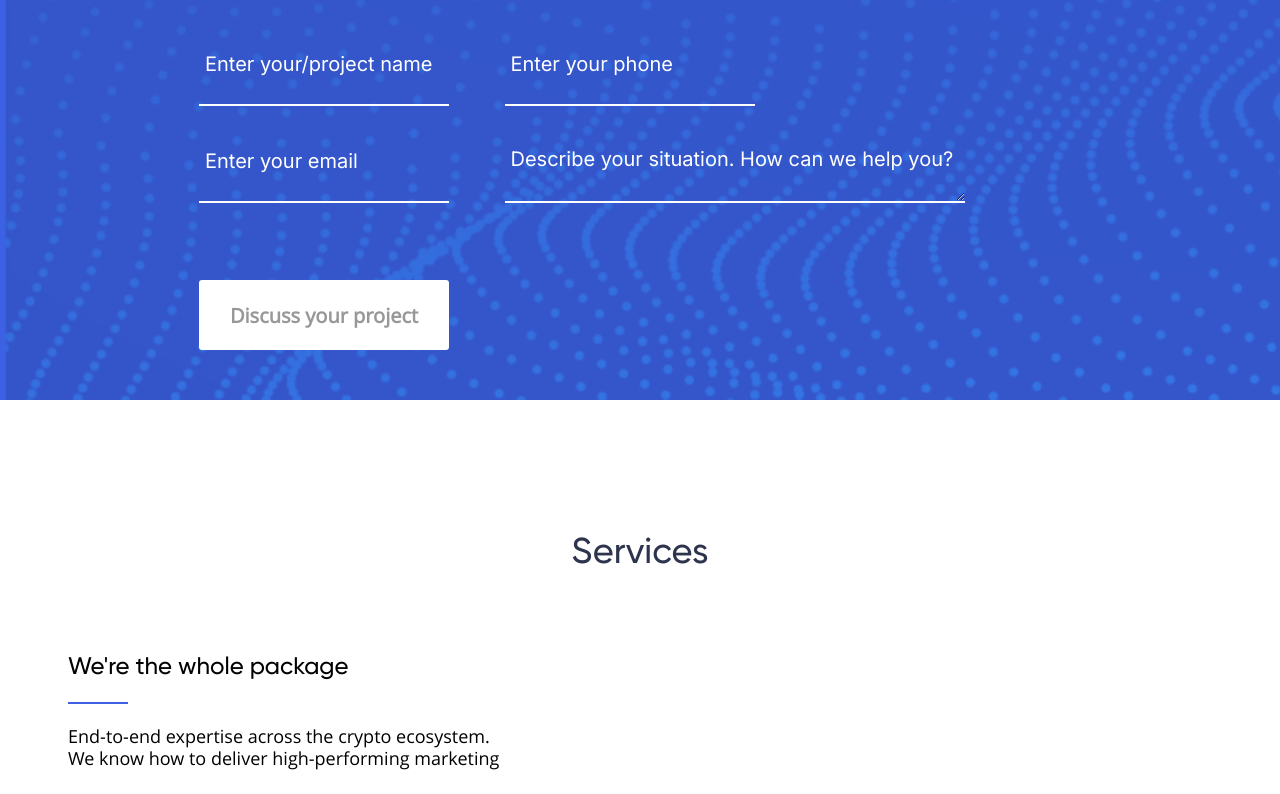
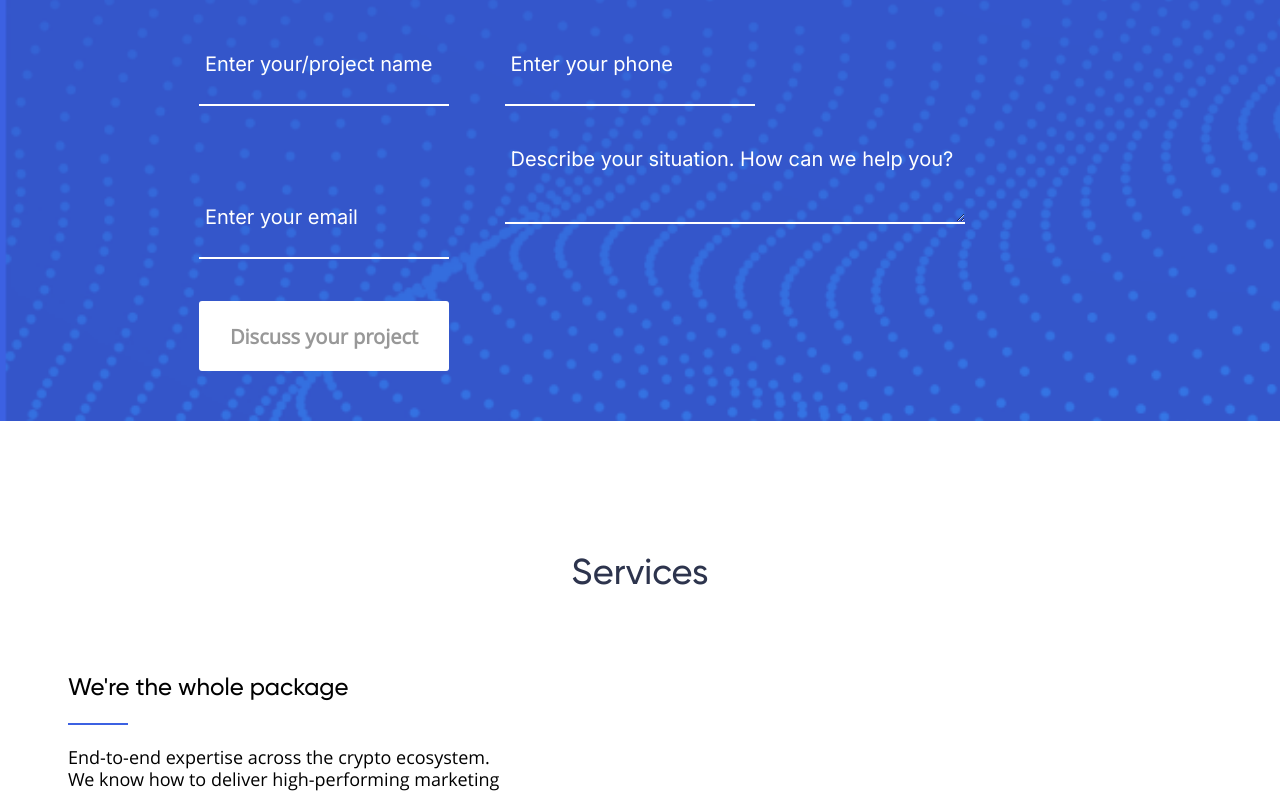
Before and after one commit to bitreit71/ViralCoins, a plain HTML site: page index.html in a window 1280 px wide. Shown: the part 2666-3460 px from the top of the page. Drawn offline with nearby package versions, Linux system fonts and the light colour scheme.

Commit message:
Update style.css

```diff
--- a/css/style.css
+++ b/css/style.css
@@ -616,7 +616,7 @@ h1 {
 
 .form-data__email {
   position: relative;
-  bottom: 35px;
+  bottom: 0;
 }
 
 ::placeholder {
@@ -627,7 +627,7 @@ h1 {
 }
 
 .form-data__describe {
-  padding: 20px 2px 6px 6px;
+  padding: 20px 2px 27px 6px;
   max-width: 460px;
   width: 100%;
   background: none;
```
